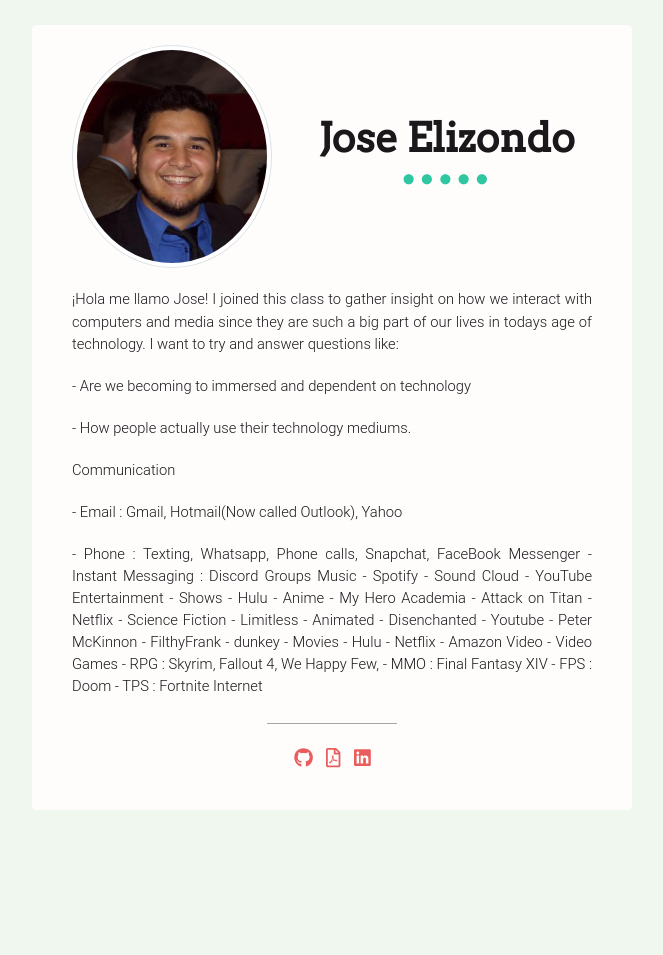
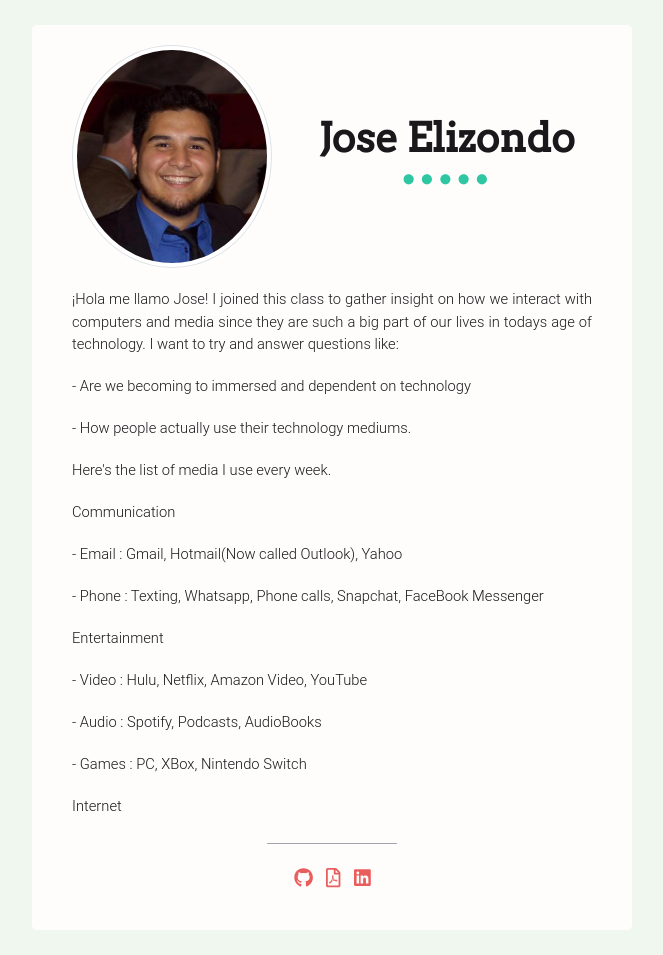
Before and after one commit to JElizondo033/ElizondoLJose.github.io, a Jekyll site: the page CSCE445/index.html, which Jekyll copies as it is, in a window 1280 px wide. Shown: the whole page, without its empty margins (308-971 px from the left). Built offline with Jekyll 4.4.1, drawn with Linux system fonts in a browser that asks for light colours; nearby versions of some CDN libraries; before the commit the page ends 900 px from its top, so only the background shows below that.

Commit message:
New Content :)

```diff
--- a/CSCE445/index.html
+++ b/CSCE445/index.html
@@ -151,10 +151,14 @@
                 I joined this class to gather insight on how we interact with computers and media since they are such a big part of our lives in todays age of technology.
                 I want to try and answer questions like:
                 </p>
+
             <p class="lead">- Are we becoming to immersed and dependent on technology
              </p>
+
             <p class="lead">- How people actually use their technology mediums.
             </p>
+            <p class="lead"> Here's the list of media I use every week. </p>
+
             <p class="lead">
                 Communication
                 </p>
@@ -163,37 +167,22 @@
                 	</p>
             <p class="lead">
                 	- Phone : Texting, Whatsapp, Phone calls, Snapchat, FaceBook Messenger
-                	- Instant Messaging : Discord Groups
-            	Music
-            		- Spotify
-            		- Sound Cloud
-            		- YouTube
+                	</p>
+    	  	 <p class="lead">
             	Entertainment
-            		- Shows
-            			- Hulu
-            				- Anime
-            					- My Hero Academia
-            				 	- Attack on Titan
-            			- Netflix
-            				- Science Fiction
-            					- Limitless
-            				- Animated
-            					- Disenchanted
-            			- Youtube
-            				- Peter McKinnon
-            				- FilthyFrank
-            				- dunkey
-            		- Movies
-            			- Hulu
-            			- Netflix
-            			- Amazon Video
-            		- Video Games
-            			- RPG : Skyrim, Fallout 4, We Happy Few,
-            			- MMO : Final Fantasy XIV
-            			- FPS : Doom
-            			- TPS : Fortnite
+             </p>
+            	  <p class="lead">
+            		- Video : Hulu, Netflix, Amazon Video, YouTube
+            	  </p>
+            	  <p class="lead">
+            		- Audio : Spotify, Podcasts, AudioBooks
+            	  </p>
+            	  <p class="lead">
+            		- Games : PC, XBox, Nintendo Switch
+            	  </p>
+            <p class="lead">
             	Internet
-
+            </p>
 
                 <hr/>
               </p>
```
